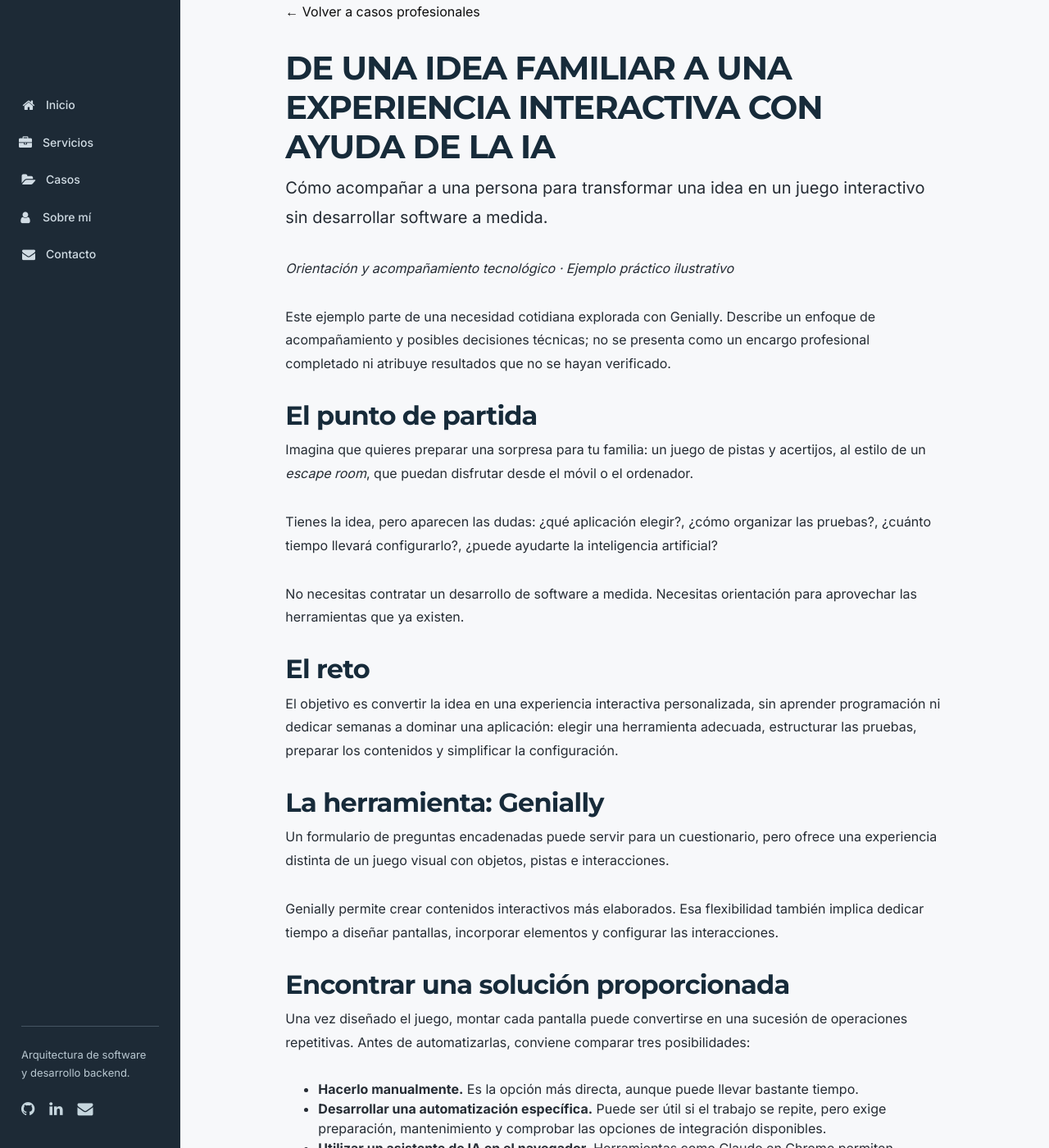
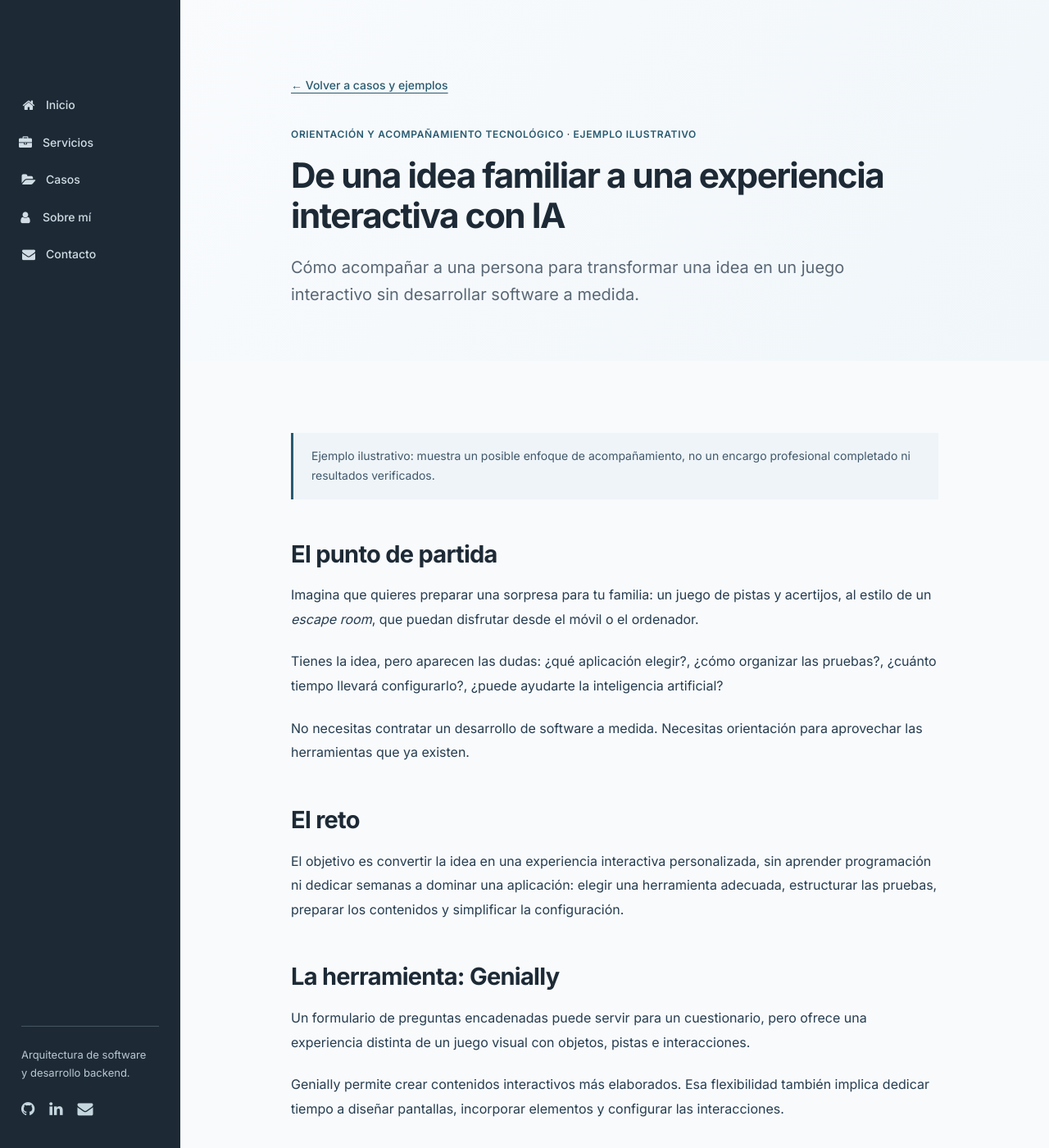
Before and after one commit to dabiz-me/dabiz.me, a Jekyll site: the page built from casos/escape-room-ia.md, in a window 1280 px wide and 1400 px high. Shown: the whole window at 82% size. Built offline with Jekyll 4.4.1, drawn with Linux system fonts in a browser that asks for light colours; some of the changed text lies outside the part shown.

Commit message:
fix: maquetación editorial del caso Genially (#19)
* style(casos): añadir layout editorial aislado y responsive

* style(casos): añadir layout editorial aislado y responsive

* style(casos): cargar CSS editorial solo en su layout

* style(casos): adaptar Genially al formato editorial y unificar CTA

```diff
--- a/_layouts/default.html
+++ b/_layouts/default.html
@@ -17,6 +17,7 @@
     <link rel="stylesheet" href="{{'/assets/css/style.css' | relative_url}}"/>
     <link rel="stylesheet" href="{{'/assets/css/responsive.css' | relative_url}}"/>
     <link rel="stylesheet" href="{{'/assets/css/portfolio-theme.css' | relative_url}}"/>
+    {% if page.layout == "editorial-case" %}<link rel="stylesheet" href="{{ '/assets/css/editorial-case.css' | relative_url }}"/>{% endif %}
     <link rel="preconnect" href="https://fonts.gstatic.com">
     <link href="https://fonts.googleapis.com/css2?family=Inter:wght@400;500;600;700&family=Montserrat:wght@400;600;700&display=swap" rel="stylesheet">
 
--- /dev/null
+++ b/_layouts/editorial-case.html
@@ -0,0 +1,26 @@
+---
+layout: default
+---
+<main class="themeix-main-content dabiz-editorial-case">
+  <section class="dabiz-editorial-hero" aria-labelledby="case-title">
+    <div class="dabiz-editorial-container">
+      <a class="dabiz-editorial-back" href="{{ '/#portfolio' | relative_url }}">&larr; Volver a casos y ejemplos</a>
+      <p class="dabiz-editorial-eyebrow">Orientación y acompañamiento tecnológico <span aria-hidden="true">·</span> Ejemplo ilustrativo</p>
+      <h1 id="case-title">{{ page.title }}</h1>
+      <p class="dabiz-editorial-summary">{{ page.summary }}</p>
+    </div>
+  </section>
+  <section class="dabiz-editorial-body" aria-label="Descripción del ejemplo">
+    <div class="dabiz-editorial-container">
+      <article class="dabiz-editorial-prose">
+        {{ content }}
+      </article>
+      <aside class="dabiz-editorial-cta" aria-labelledby="case-cta-title">
+        <h2 id="case-cta-title">¿Tienes una idea y no sabes cómo llevarla a cabo?</h2>
+        <p>Podemos valorar juntos las herramientas y encontrar una forma práctica de avanzar, adaptada a tus necesidades y conocimientos.</p>
+        <a href="{{ '/ia-y-tecnologia/' | relative_url }}">Conocer el servicio de orientación tecnológica <span aria-hidden="true">&rarr;</span></a>
+      </aside>
+    </div>
+  </section>
+  {% include footer.html %}
+</main>
--- /dev/null
+++ b/assets/css/editorial-case.css
@@ -0,0 +1,32 @@
+/* Editorial case variant: scoped to avoid changing existing technical cases or services. */
+.dabiz-editorial-case{background:#f8fafc;color:var(--dabiz-navy,#173047)}
+.dabiz-editorial-case .dabiz-editorial-container{width:min(100% - 48px,790px);margin-inline:auto}
+.dabiz-editorial-case .dabiz-editorial-hero{background:linear-gradient(125deg,#f9fbfd 0%,#f0f6fa 100%);padding:clamp(52px,7vw,94px) 0 clamp(38px,5vw,64px)}
+.dabiz-editorial-case .dabiz-editorial-back{display:inline-block;margin-bottom:40px;font:500 14px/1.5 'Inter',sans-serif;color:var(--brand-accent-dark,#126587);text-decoration:underline;text-underline-offset:4px}
+.dabiz-editorial-case .dabiz-editorial-eyebrow{margin:0 0 16px;font:600 12px/1.6 'Inter',sans-serif;letter-spacing:.055em;text-transform:uppercase;color:var(--brand-accent-dark,#126587)}
+.dabiz-editorial-case .dabiz-editorial-hero h1{margin:0 0 22px;font:700 clamp(30px,3.3vw,46px)/1.17 'Inter',sans-serif;letter-spacing:-.035em;text-transform:none;color:var(--dabiz-navy,#173047)}
+.dabiz-editorial-case .dabiz-editorial-summary{margin:0;max-width:730px;font:400 clamp(17px,1.7vw,20px)/1.65 'Inter',sans-serif;color:var(--brand-muted,#43576b)}
+.dabiz-editorial-case .dabiz-editorial-body{padding:clamp(38px,5vw,70px) 0 90px}
+.dabiz-editorial-case .dabiz-editorial-prose{font:400 16px/1.85 'Inter',sans-serif;color:#263d50}
+.dabiz-editorial-case .dabiz-editorial-prose p,.dabiz-editorial-case .dabiz-editorial-prose li{font:inherit;color:inherit}
+.dabiz-editorial-case .dabiz-editorial-prose p{margin:0 0 22px}
+.dabiz-editorial-case .dabiz-editorial-prose h2{margin:48px 0 17px;font:700 clamp(23px,2.3vw,29px)/1.3 'Inter',sans-serif;letter-spacing:-.025em;text-transform:none;color:var(--dabiz-navy,#173047)}
+.dabiz-editorial-case .dabiz-editorial-prose h2:first-child{margin-top:0}
+.dabiz-editorial-case .dabiz-editorial-prose strong{font-weight:700;color:var(--dabiz-navy,#173047)}
+.dabiz-editorial-case .dabiz-editorial-prose blockquote{margin:24px 0 35px;padding:16px 22px;border-left:3px solid var(--brand-accent-dark,#126587);background:#eef4f8;font-size:14px;line-height:1.75;color:#40576a}
+.dabiz-editorial-case .dabiz-editorial-prose blockquote p{font-size:inherit;margin:0}
+.dabiz-editorial-case .dabiz-editorial-prose ul{list-style:none;display:grid;grid-template-columns:repeat(3,minmax(0,1fr));gap:14px;margin:22px 0 28px;padding:0}
+.dabiz-editorial-case .dabiz-editorial-prose ul li{margin:0;padding:19px 17px;border:1px solid #dce6ec;border-radius:8px;background:#fff;font-size:14px;line-height:1.65}
+.dabiz-editorial-case .dabiz-editorial-prose ul li strong{display:block;margin-bottom:7px;font-size:15px}
+.dabiz-editorial-case .dabiz-editorial-prose ol{counter-reset:step;list-style:none;margin:22px 0 28px;padding:0;display:grid;gap:10px}
+.dabiz-editorial-case .dabiz-editorial-prose ol li{position:relative;margin:0;padding:15px 18px 15px 61px;border-bottom:1px solid #dce6ec;line-height:1.65}
+.dabiz-editorial-case .dabiz-editorial-prose ol li:before{counter-increment:step;content:counter(step,decimal-leading-zero);position:absolute;top:14px;left:6px;font:700 16px/1.5 'Inter',sans-serif;color:var(--brand-accent-dark,#126587)}
+.dabiz-editorial-case .dabiz-editorial-prose a{color:var(--brand-accent-dark,#126587);text-decoration:underline;text-underline-offset:4px}
+.dabiz-editorial-case .dabiz-editorial-cta{margin-top:56px;padding:32px 35px;border:1px solid #d7e3eb;border-radius:10px;background:#edf4f8}
+.dabiz-editorial-case .dabiz-editorial-cta h2{margin:0 0 13px;font:700 clamp(23px,2.5vw,29px)/1.3 'Inter',sans-serif;letter-spacing:-.025em;text-transform:none}
+.dabiz-editorial-case .dabiz-editorial-cta p{margin:0 0 23px;font:400 16px/1.7 'Inter',sans-serif;color:#40576a}
+.dabiz-editorial-case .dabiz-editorial-cta a{display:inline-flex;align-items:center;gap:12px;padding:12px 20px;border-radius:40px;background:var(--dabiz-blue,#176e96);color:#fff!important;font:600 14px/1.5 'Inter',sans-serif;text-decoration:none}
+.dabiz-editorial-case .dabiz-editorial-cta a:hover{background:var(--brand-accent-dark,#125675)}
+.dabiz-editorial-case a:focus-visible{outline:3px solid #1596bd;outline-offset:4px}
+@media(max-width:850px){.dabiz-editorial-case .dabiz-editorial-prose ul{grid-template-columns:1fr}}
+@media(max-width:600px){.dabiz-editorial-case .dabiz-editorial-container{width:calc(100% - 36px)}.dabiz-editorial-case .dabiz-editorial-hero{padding:70px 0 40px}.dabiz-editorial-case .dabiz-editorial-back{margin-bottom:27px}.dabiz-editorial-case .dabiz-editorial-prose{font-size:15px;line-height:1.8}.dabiz-editorial-case .dabiz-editorial-prose h2{margin-top:37px}.dabiz-editorial-case .dabiz-editorial-cta{padding:26px 22px}.dabiz-editorial-case .dabiz-editorial-prose ol li{padding-left:47px}}
--- a/casos/escape-room-ia.md
+++ b/casos/escape-room-ia.md
@@ -1,13 +1,11 @@
 ---
-layout: case
-title: De una idea familiar a una experiencia interactiva con ayuda de la IA
+layout: editorial-case
+title: De una idea familiar a una experiencia interactiva con IA
 summary: Cómo acompañar a una persona para transformar una idea en un juego interactivo sin desarrollar software a medida.
 permalink: /casos/escape-room-ia/
 ---
 
-*Orientación y acompañamiento tecnológico · Ejemplo práctico ilustrativo*
-
-> Este ejemplo parte de una necesidad cotidiana explorada con Genially. Describe un enfoque de acompañamiento y posibles decisiones técnicas; no se presenta como un encargo profesional completado ni atribuye resultados que no se hayan verificado.
+> Ejemplo ilustrativo: muestra un posible enfoque de acompañamiento, no un encargo profesional completado ni resultados verificados.
 
 ## El punto de partida
 
@@ -49,12 +47,6 @@ Para una actividad puntual, construir una integración completa puede ser despro
 
 No se trata solo de recomendar una aplicación o explicar dónde hacer clic. Se trata de entender qué quieres conseguir, valorar alternativas, evitar complejidades innecesarias y ayudarte a poner en práctica una solución que puedas utilizar.
 
-Este ejemplo no incluye métricas de tiempo ahorrado ni un resultado final atribuido a un cliente: esas evidencias requerirían completar y documentar la experiencia.
-
 ## Más allá de un juego familiar
 
 El mismo enfoque puede servir para crear materiales formativos, preparar presentaciones interactivas, organizar información o simplificar tareas repetitivas en aplicaciones de uso cotidiano.
-
-**No tienes que saber qué aplicación utilizar, cómo conectarla ni qué puede hacer la inteligencia artificial por ti.** Podemos ayudarte a encontrar una solución proporcionada a lo que necesitas.
-
-[Conoce el servicio de orientación y acompañamiento tecnológico](/ia-y-tecnologia/)
```
